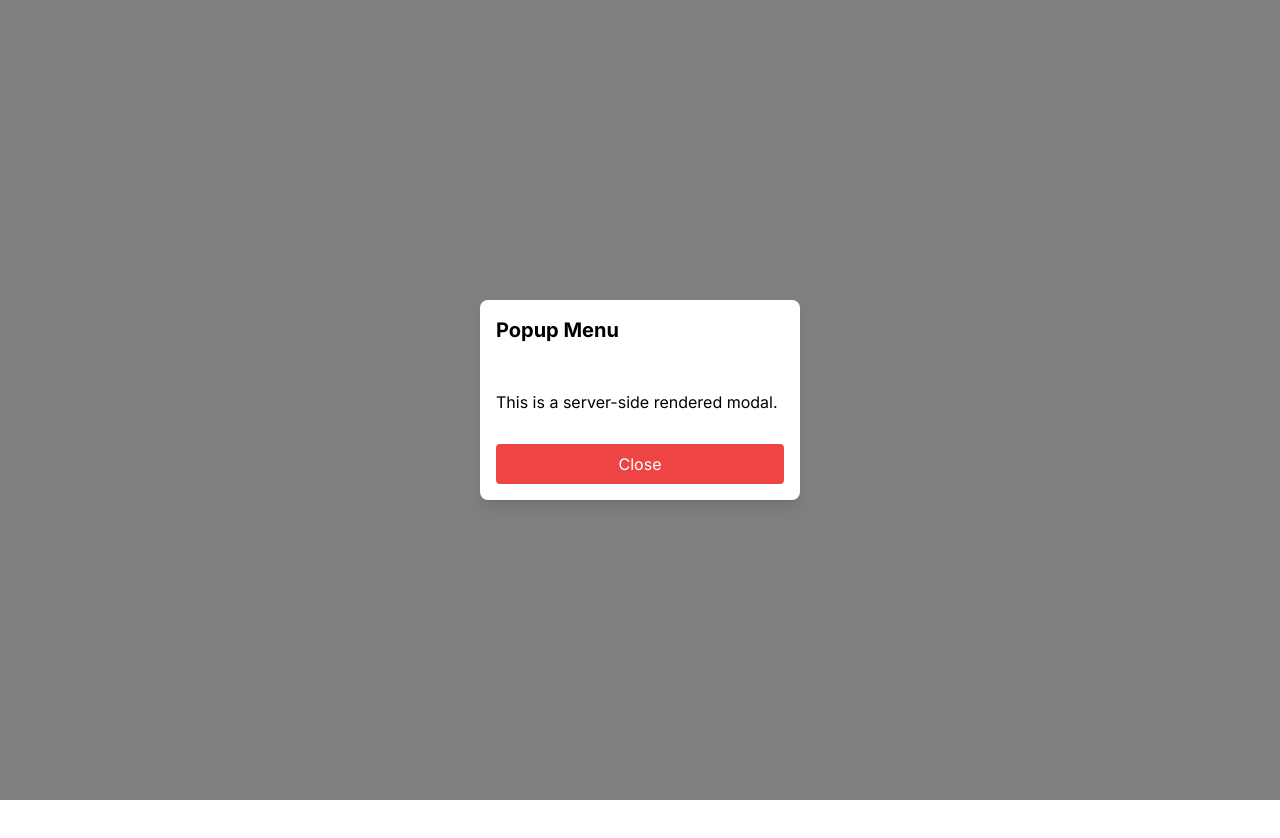
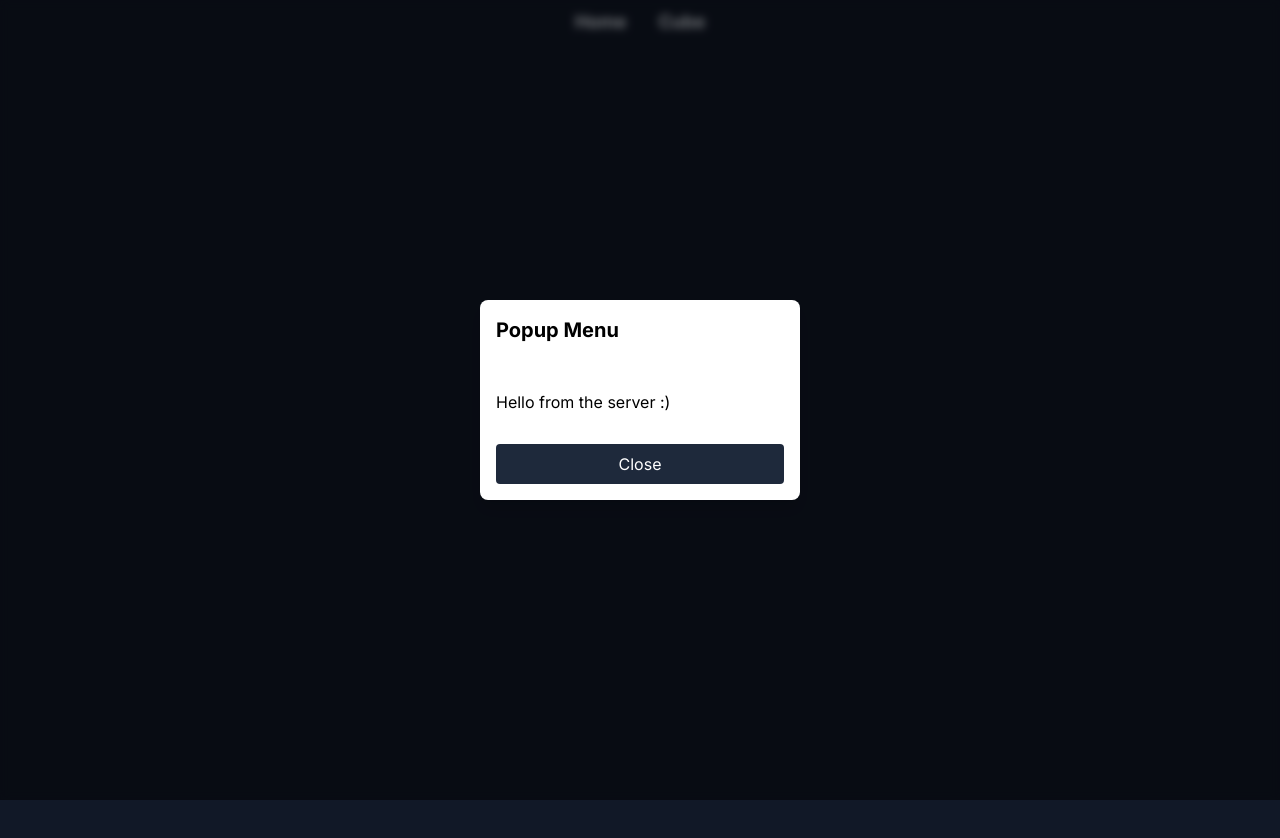
Before and after one commit to ahmedos999/my-app, a Next.js app: page / in a window 1280 px wide. Both pictures are taken after a click on the button "Click me". Shown: the top 838 px of the page. Before the commit the page ends 800 px from the top, so only its background shows below. Built offline with nearby package versions, Linux system fonts and the light colour scheme.

Commit message:
add the navbar

```diff
--- a/app/components/Modal.tsx
+++ b/app/components/Modal.tsx
@@ -9,8 +9,8 @@ const Modal: React.FC<ChildComponentProps> = ({ closeModal }) => {
     <div className="flex justify-center items-center fixed z-50 inset-0 overflow-y-auto bg-black bg-opacity-50 backdrop-filter backdrop-blur-sm">
       <div className="bg-white p-4 rounded-lg shadow-lg w-1/4 h-1/4 flex flex-col justify-between">
         <h2 className="text-xl font-bold mb-4">Popup Menu</h2>
-        <p>This is a server-side rendered modal.</p>
-        <button onClick={closeModal} className=" p-2 bg-red-500 text-white rounded">
+        <p>Hello from the server :)</p>
+        <button onClick={closeModal} className=" p-2 bg-slate-800 text-white rounded">
           Close
         </button>
       </div>
--- /dev/null
+++ b/app/components/Navbar.tsx
@@ -0,0 +1,10 @@
+import Link from 'next/link';
+
+export default function Navbar(){
+return (
+    <div className="flex m-2 justify-center font-bold text-lg bg-gray-900 text-slate-200">
+        <Link href={'/'} className='mr-8'><h2>Home</h2></Link>
+        <Link href={'/home'}><h2>Cube</h2></Link>
+    </div>
+)
+}
--- a/app/globals.css
+++ b/app/globals.css
@@ -1,3 +1,7 @@
 @tailwind base;
 @tailwind components;
 @tailwind utilities;
+
+body{
+    @apply bg-gray-900;
+}
--- a/app/home/page.tsx
+++ b/app/home/page.tsx
@@ -6,6 +6,7 @@ import {TextureLoader} from 'three/src/loaders/TextureLoader.js'
 import {OrbitControls} from '@react-three/drei'
 import { useMotionValue,useSpring } from "framer-motion";
 import {motion} from 'framer-motion-3d'
+import Navbar from "../components/Navbar";
 
 
 
@@ -13,6 +14,7 @@ import {motion} from 'framer-motion-3d'
 export default function home(){
     return(
         <div className=" h-svh  bg-gray-900">
+            <Navbar></Navbar>
             <Canvas>
                 <OrbitControls enableZoom={false} enablePan={false}></OrbitControls>
                 <ambientLight intensity={2}></ambientLight>
--- a/app/page.tsx
+++ b/app/page.tsx
@@ -2,6 +2,7 @@
 
 import Modal from "./components/Modal";
 import { useState } from "react";
+import Navbar from "./components/Navbar";
 
 export default function Home() {
 
@@ -12,10 +13,13 @@ export default function Home() {
     setShowModal(false)
   }
   return (
-    <main className="flex min-h-screen flex-col items-center justify-center p-24">
-      <button onClick={()=>setShowModal(true)} className=" bg-slate-800 py-2 px-8 rounded text-slate-200">Click me</button>
+    <div>
+      <Navbar></Navbar>
+    <main className="flex min-h-screen flex-col items-center justify-center p-24 ">
+      <button onClick={()=>setShowModal(true)} className=" bg-white py-2 px-8 rounded text-slate-800 font-bold">Click me</button>
       {showModal && <Modal closeModal={closeModal}></Modal>}
     </main>
+    </div>
 
   );
 }
```
